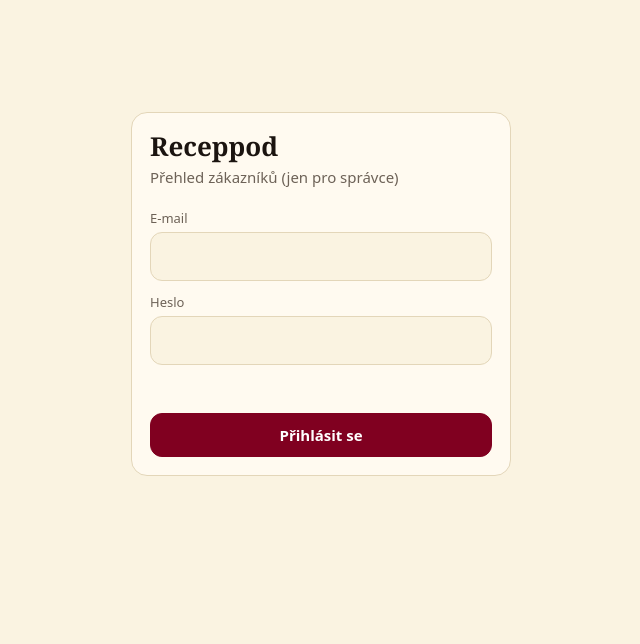
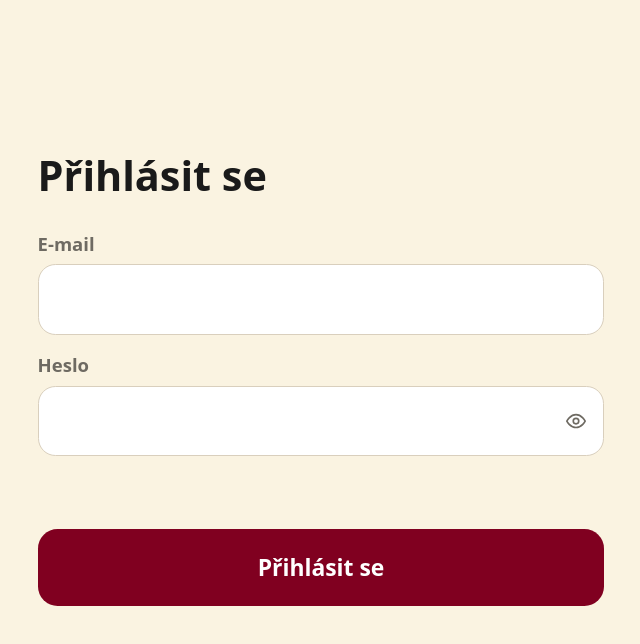
Before and after one commit to Get-receppod/get-receppod.github.io, a plain HTML site: page p-8867f2535461165f77.html in a window 1280 px wide. Shown: the whole page, without its empty margins (319-959 px from the left). Drawn offline with Linux system fonts and the light colour scheme.

Commit message:
Add files via upload

```diff
--- a/p-8867f2535461165f77.html
+++ b/p-8867f2535461165f77.html
@@ -4,45 +4,48 @@
 <meta name="robots" content="noindex,nofollow">
 <title>Receppod – přehled zákazníků</title>
 <style>
-:root{--bg:#faf3e1;--card:#fffaf0;--tx:#1b1410;--mu:#6d6257;--ln:#e3d6b9;--ac:#800020;--bt:#fff;--ok:#1d7a46;--wa:#b26a00;--er:#b3261e;color-scheme:light}
-@media (prefers-color-scheme:dark){:root{--bg:#120d0b;--card:#1d1613;--tx:#f4ece2;--mu:#a59a8f;--ln:#3a2d27;--ac:#e0566f;--bt:#1b0f12;--ok:#5ac58a;--wa:#e0a24a;--er:#ff8a80;color-scheme:dark}}
+:root{--bg:#faf3e1;--card:#fff;--tx:#1a1a1a;--mu:#6e6a62;--ln:#d9cfbd;--ac:#800020;--bt:#fff;--ok:#1d7a46;--wa:#b26a00;--er:#b3261e;color-scheme:light}
+@media (prefers-color-scheme:dark){:root{--bg:#14110d;--card:#26211b;--tx:#f3ede0;--mu:#b3a999;--ln:#3a332a;--ac:#990029;--bt:#fff;--ok:#5ac58a;--wa:#e0a24a;--er:#ff8a80;color-scheme:dark}}
 *{box-sizing:border-box}
-body{margin:0;background:var(--bg);color:var(--tx);font:15px/1.5 system-ui,-apple-system,"Segoe UI",sans-serif;padding:max(16px,env(safe-area-inset-top)) max(16px,env(safe-area-inset-right)) 32px max(16px,env(safe-area-inset-left))}
-h1{font:600 26px/1.2 Georgia,"Times New Roman",serif;margin:0 0 4px}
-.wrap{max-width:1100px;margin:0 auto}
-.sub{color:var(--mu);margin:0 0 20px}
-.card{background:var(--card);border:1px solid var(--ln);border-radius:16px;padding:18px}
-label{display:block;font-size:13px;color:var(--mu);margin:12px 0 4px}
-input[type=email],input[type=password],input[type=search]{width:100%;font:inherit;color:var(--tx);background:var(--bg);border:1px solid var(--ln);border-radius:12px;padding:12px 14px}
-button{font:inherit;cursor:pointer;border-radius:12px;border:1px solid var(--ln);background:var(--card);color:var(--tx);padding:10px 16px}
-button.pri{background:var(--ac);color:var(--bt);border-color:var(--ac);font-weight:600}
-.login{max-width:380px;margin:12vh auto 0}
-.err{color:var(--er);margin-top:12px;min-height:1.4em}
-.bar{display:flex;gap:10px;flex-wrap:wrap;align-items:center;justify-content:space-between;margin-bottom:14px}
-.bar .r{display:flex;gap:8px;flex-wrap:wrap}
-.stats{display:grid;grid-template-columns:repeat(auto-fit,minmax(130px,1fr));gap:10px;margin-bottom:16px}
-.st{background:var(--card);border:1px solid var(--ln);border-radius:14px;padding:12px 14px}
-.st b{display:block;font:600 24px/1.1 Georgia,serif}
-.st span{font-size:12px;color:var(--mu)}
-.tw{overflow-x:auto;border:1px solid var(--ln);border-radius:16px;background:var(--card)}
-table{border-collapse:collapse;width:100%;min-width:760px}
-th,td{text-align:left;padding:10px 12px;border-bottom:1px solid var(--ln);white-space:nowrap;font-size:14px}
-th{font-size:12px;text-transform:uppercase;letter-spacing:.04em;color:var(--mu);cursor:pointer;user-select:none;position:sticky;top:0;background:var(--card)}
+html{background:var(--bg);font-size:clamp(16px,1.6vmin + 9px,24px)}
+body{margin:0;background:var(--bg);color:var(--tx);font-family:system-ui,-apple-system,"Segoe UI",sans-serif;line-height:1.45;padding:calc(8px + env(safe-area-inset-top,0px)) max(16px,env(safe-area-inset-right)) 2rem max(16px,env(safe-area-inset-left));min-height:100vh}
+h1{font-size:1.9rem;margin:0 0 .4rem;font-weight:600}
+.wrap{max-width:68rem;margin:0 auto}
+.sub{color:var(--mu);margin:0 0 1.2rem;line-height:1.45}
+.login{max-width:26rem;margin:0 auto;min-height:calc(100dvh - 3rem);display:flex;flex-direction:column;justify-content:center}
+label{display:block;font-size:.85rem;font-weight:600;color:var(--mu);margin:.8rem 0 .3rem}
+input[type=email],input[type=password],input[type=text],input[type=search]{width:100%;padding:.85rem;border:1px solid var(--ln);border-radius:.8rem;background:var(--card);color:var(--tx);font:inherit;font-size:1rem}
+.pwr{position:relative;display:block}.pwr input{padding-right:2.8rem}
+.pwb{position:absolute;right:.3rem;top:50%;transform:translateY(-50%);border:0;background:none;color:var(--mu);padding:.5rem;display:flex;cursor:pointer}
+button{font:inherit;cursor:pointer;border-radius:.8rem;border:1px solid var(--ln);background:var(--card);color:var(--tx);padding:.6rem 1rem}
+.b{width:100%;margin-top:1.2rem;padding:1rem;border:0;border-radius:.9rem;background:var(--ac);color:var(--bt);font-size:1.05rem;font-weight:600}
+.b:disabled{opacity:.5}
+.err{color:var(--er);margin:.8rem 0 0;min-height:1.4em;font-size:.95rem}
+.bar{display:flex;gap:.6rem;flex-wrap:wrap;align-items:center;justify-content:space-between;margin-bottom:.9rem}
+.bar .r{display:flex;gap:.5rem;flex-wrap:wrap}
+.stats{display:grid;grid-template-columns:repeat(auto-fit,minmax(8rem,1fr));gap:.6rem;margin-bottom:1rem}
+.st{background:var(--card);border:1px solid var(--ln);border-radius:1rem;padding:.7rem .9rem}
+.st b{display:block;font-size:1.5rem;font-weight:600;line-height:1.15}
+.st span{font-size:.8rem;color:var(--mu)}
+.tw{overflow-x:auto;border:1px solid var(--ln);border-radius:1rem;background:var(--card)}
+table{border-collapse:collapse;width:100%;min-width:48rem}
+th,td{text-align:left;padding:.65rem .8rem;border-bottom:1px solid var(--ln);white-space:nowrap;font-size:.9rem}
+th{font-size:.75rem;text-transform:uppercase;letter-spacing:.04em;color:var(--mu);cursor:pointer;user-select:none}
 tr:last-child td{border-bottom:0}
-.pill{display:inline-block;padding:2px 10px;border-radius:999px;font-size:12px;font-weight:600;border:1px solid currentColor}
+.pill{display:inline-block;padding:.1rem .6rem;border-radius:999px;font-size:.75rem;font-weight:600;border:1px solid currentColor}
 .p-aktivni{color:var(--ok)}.p-zkusebni{color:var(--wa)}.p-odklad{color:var(--wa)}.p-pozastaveno{color:var(--er)}.p-zruseno{color:var(--er)}.p-none{color:var(--mu)}
 .mu{color:var(--mu)}
-h2{font-size:16px;margin:22px 0 8px}
+h2{font-size:1.1rem;margin:1.4rem 0 .4rem;font-weight:600}
 .hid{display:none}
 </style></head><body><div class="wrap">
 
-<div id="lg" class="login card">
-  <h1>Receppod</h1><p class="sub">Přehled zákazníků (jen pro správce)</p>
+<div id="lg" class="login">
+  <h1>Přihlásit se</h1>
   <form id="f" autocomplete="on">
     <label for="e">E-mail</label><input id="e" type="email" autocomplete="username" required>
-    <label for="p">Heslo</label><input id="p" type="password" autocomplete="current-password" required>
+    <label for="p">Heslo</label><span class="pwr"><input id="p" type="password" autocomplete="current-password" required><button type="button" class="pwb" id="eye" aria-label="Zobrazit / skrýt"><svg width="22" height="22" viewBox="0 0 24 24" fill="none" stroke="currentColor" stroke-width="1.8" stroke-linecap="round" stroke-linejoin="round"><path d="M2 12s3.6-7 10-7 10 7 10 7-3.6 7-10 7-10-7-10-7z"/><circle cx="12" cy="12" r="3"/></svg></button></span>
     <p class="err" id="le"></p>
-    <button class="pri" id="lb" style="width:100%">Přihlásit se</button>
+    <button class="b" id="lb">Přihlásit se</button>
   </form>
 </div>
 
@@ -75,6 +78,7 @@ async function api(path){
   if(!r.ok)throw new Error("http "+r.status);
   return r.json();
 }
+$("eye").onclick=()=>{const i=$("p");i.type=i.type=="password"?"text":"password"};
 $("f").addEventListener("submit",async ev=>{
   ev.preventDefault();$("le").textContent="";$("lb").disabled=true;
   try{
```
